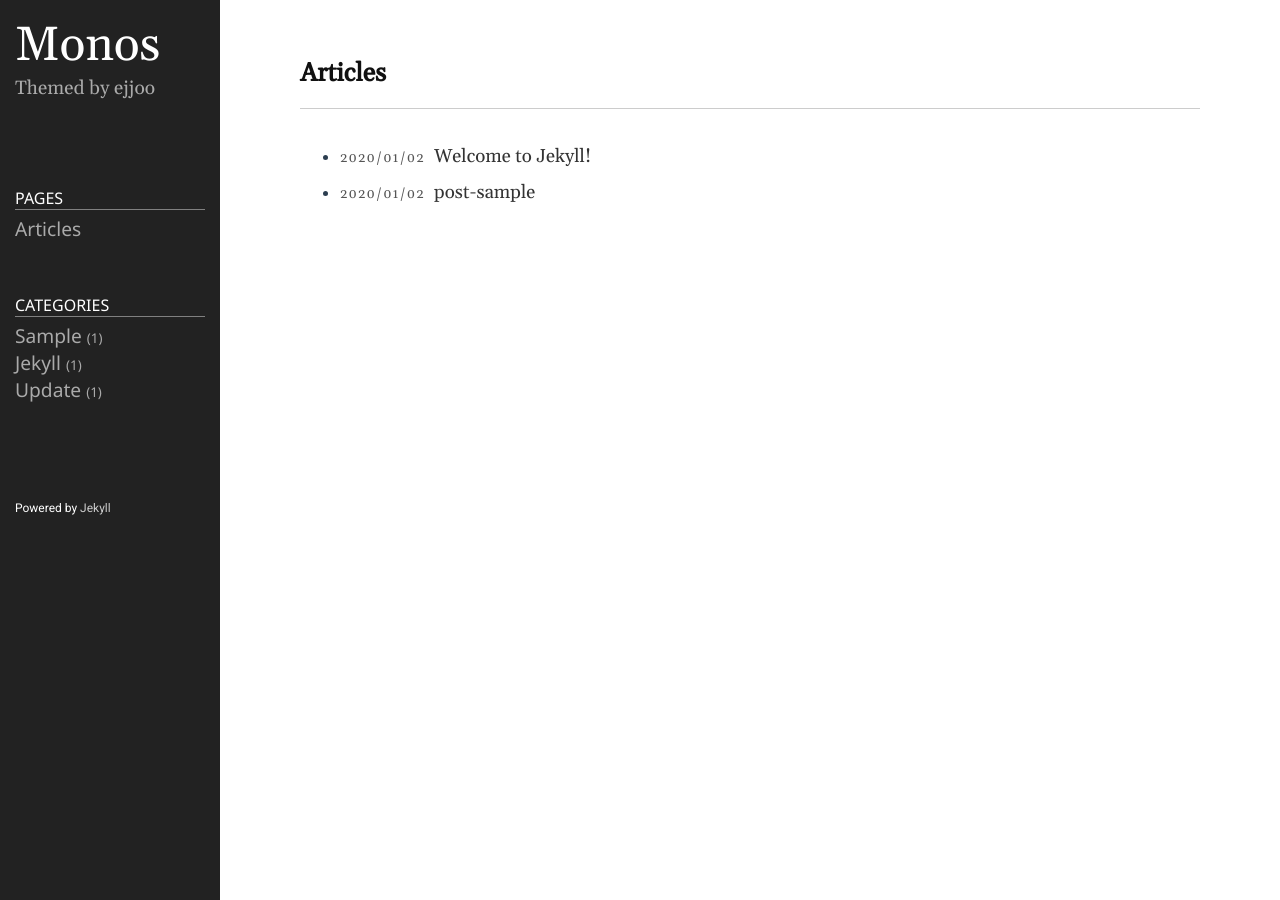
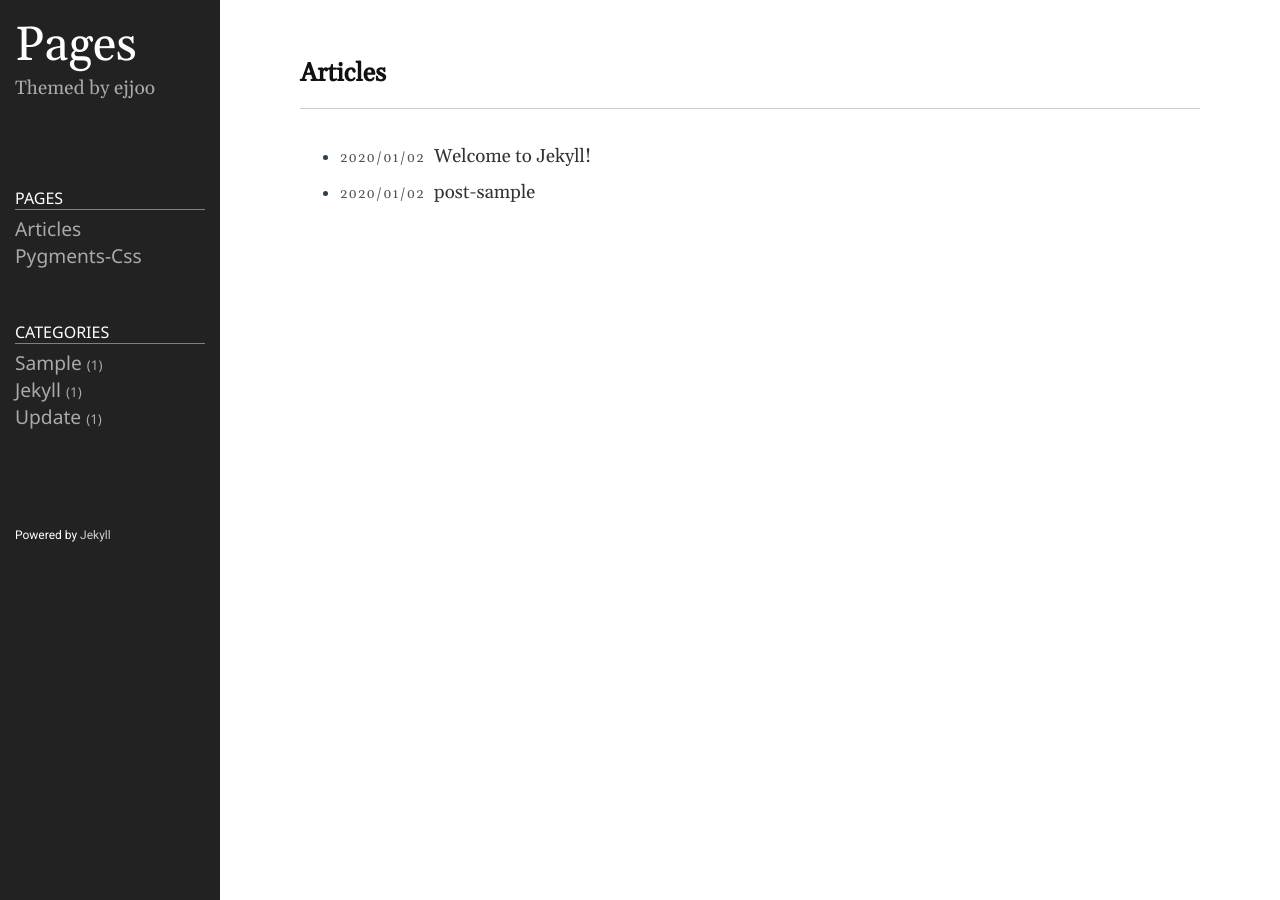
Before and after one commit to vijayemmanuel/vijayemmanuel.github.io, a Jekyll site: the page built from index.md, in a window 1280 px wide. Built offline with Jekyll 4.4.1, drawn with Linux system fonts in a browser that asks for light colours.

Commit message:
Customised for me

```diff
--- a/Gemfile
+++ b/Gemfile
@@ -7,12 +7,12 @@ source "https://rubygems.org"
 #
 # This will help ensure the proper Jekyll version is running.
 # Happy Jekylling!
-gem "jekyll", "~> 4.0.0"
+# gem "jekyll", "~> 4.0.0"
 # This is the default theme for new Jekyll sites. You may change this to anything you like.
 # gem "minima", "~> 2.5"
 # If you want to use GitHub Pages, remove the "gem "jekyll"" above and
 # uncomment the line below. To upgrade, run `bundle update github-pages`.
-# gem "github-pages", group: :jekyll_plugins
+gem "github-pages", group: :jekyll_plugins
 # If you have any plugins, put them here!
 group :jekyll_plugins do
   gem "jekyll-feed", "~> 0.12"
--- a/_config.yml
+++ b/_config.yml
@@ -18,13 +18,13 @@
 # You can create any custom variable you would like, and they will be accessible
 # in the templates via {{ site.myvariable }}.
 
-title: Monos
-email: ejjoo7994@gmail.com
+title: Pages
+email: vijay.emmanuel@gmail.com
 description: >- # this means to ignore newlines until "baseurl:"
   Themed by ejjoo
 # baseurl: "/" # the subpath of your site, e.g. /blog
 # url: "http://ejjoo.github.io" # the base hostname & protocol for your site, e.g. http://example.com
-github_username: ejjoo
+github_username: vijayemmanuel
 highlighter: rouge
 svg:
   optimize: true
```
Also changed, not shown: Gemfile.lock.
